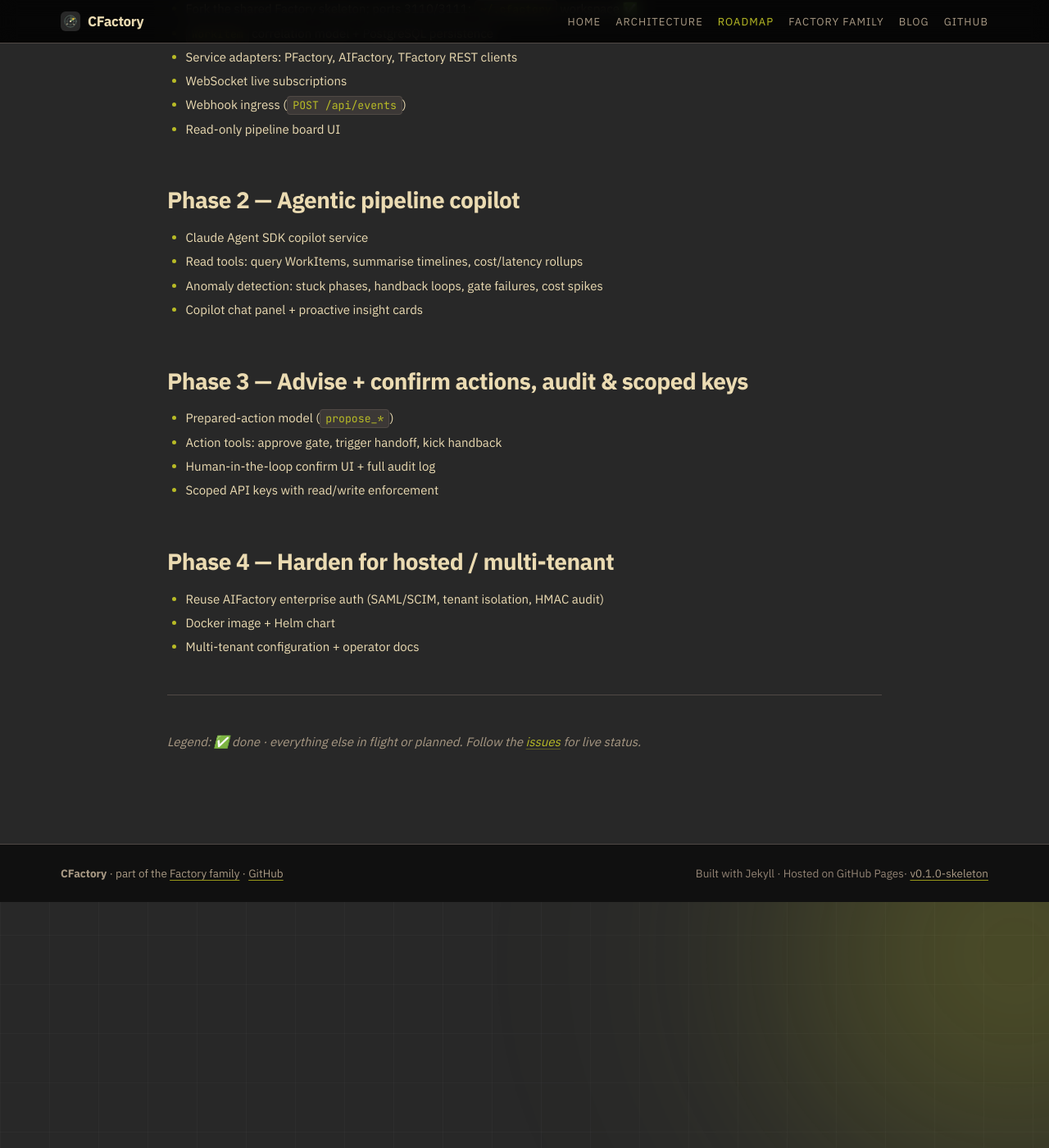
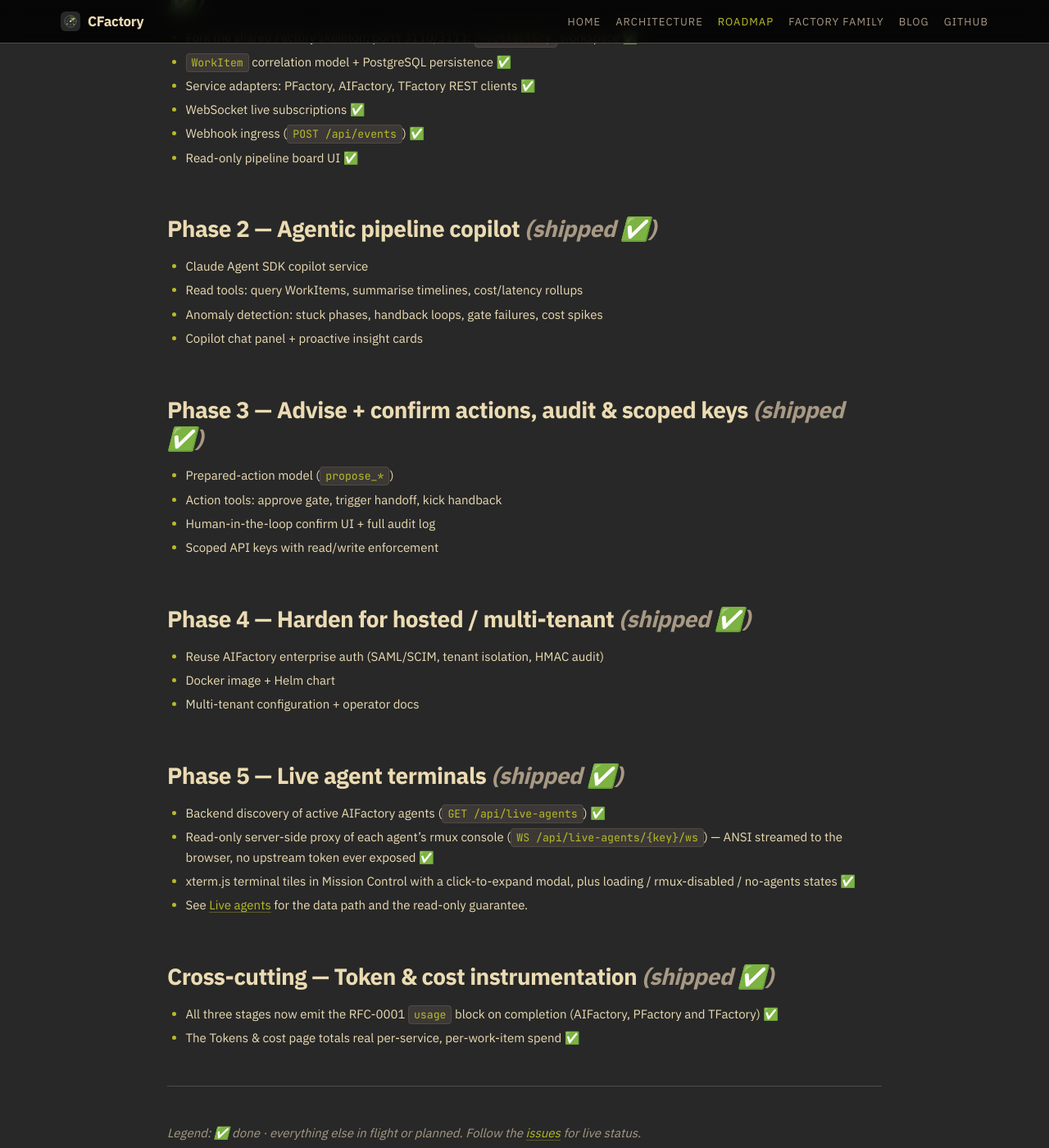
Before and after one commit to olafkfreund/CFactory, a Jekyll site: the page built from docs/roadmap.md, in a window 1280 px wide and 1400 px high, scrolled down 677 px. Shown: the whole window at 82% size. Built offline with Jekyll 4.4.1, drawn with Linux system fonts in a browser that asks for light colours.

Commit message:
docs: document Live Agents (P5) + full token instrumentation
Reflect the two shipped features across the public Jekyll site and TechDocs:

- index.md: add "Watch agents work, live" and "See the cost" to What CFactory does
- roadmap.md: mark Phases 1–4 shipped ✅, add Phase 5 (Live agent terminals)
  and a cross-cutting Token & cost instrumentation entry
- architecture.md: new "Live agent terminals" (rmux proxy, read-only/single-origin)
  and "Token & cost" sections
- techdocs/decisions.md: DEC-007 update — all three services now emit the
  RFC-0001 usage block; Tokens page shows real per-service spend
- blog: new post "Watch the agents, and see the cost"

Pages redeploys from docs/ on merge to main.

Co-Authored-By: Claude Opus 4.8 (1M context) <noreply@anthropic.com>

```diff
--- a/docs/roadmap.md
+++ b/docs/roadmap.md
@@ -22,35 +22,52 @@ deep.
 - Resolve the PFactory/TFactory port collision (canonical map: AIFactory 3101,
   PFactory 3102, TFactory 3103, CFactory 3110/3111)
 
-## Phase 1 — Skeleton, correlation store & read-only cockpit
+## Phase 1 — Skeleton, correlation store & read-only cockpit *(shipped ✅)*
 
 - Fork the shared Factory skeleton; ports 3110/3111; `~/.cfactory` workspace ✅
-- `WorkItem` correlation model + PostgreSQL persistence
-- Service adapters: PFactory, AIFactory, TFactory REST clients
-- WebSocket live subscriptions
-- Webhook ingress (`POST /api/events`)
-- Read-only pipeline board UI
+- `WorkItem` correlation model + PostgreSQL persistence ✅
+- Service adapters: PFactory, AIFactory, TFactory REST clients ✅
+- WebSocket live subscriptions ✅
+- Webhook ingress (`POST /api/events`) ✅
+- Read-only pipeline board UI ✅
 
-## Phase 2 — Agentic pipeline copilot
+## Phase 2 — Agentic pipeline copilot *(shipped ✅)*
 
 - Claude Agent SDK copilot service
 - Read tools: query WorkItems, summarise timelines, cost/latency rollups
 - Anomaly detection: stuck phases, handback loops, gate failures, cost spikes
 - Copilot chat panel + proactive insight cards
 
-## Phase 3 — Advise + confirm actions, audit & scoped keys
+## Phase 3 — Advise + confirm actions, audit & scoped keys *(shipped ✅)*
 
 - Prepared-action model (`propose_*`)
 - Action tools: approve gate, trigger handoff, kick handback
 - Human-in-the-loop confirm UI + full audit log
 - Scoped API keys with read/write enforcement
 
-## Phase 4 — Harden for hosted / multi-tenant
+## Phase 4 — Harden for hosted / multi-tenant *(shipped ✅)*
 
 - Reuse AIFactory enterprise auth (SAML/SCIM, tenant isolation, HMAC audit)
 - Docker image + Helm chart
 - Multi-tenant configuration + operator docs
 
+## Phase 5 — Live agent terminals *(shipped ✅)*
+
+- Backend discovery of active AIFactory agents (`GET /api/live-agents`) ✅
+- Read-only server-side proxy of each agent's rmux console
+  (`WS /api/live-agents/{key}/ws`) — ANSI streamed to the browser, no upstream
+  token ever exposed ✅
+- xterm.js terminal tiles in Mission Control with a click-to-expand modal, plus
+  loading / rmux-disabled / no-agents states ✅
+- See [Live agents](https://github.com/olafkfreund/CFactory/blob/main/techdocs/live-agents.md)
+  for the data path and the read-only guarantee.
+
+## Cross-cutting — Token & cost instrumentation *(shipped ✅)*
+
+- All three stages now emit the RFC-0001 `usage` block on completion
+  (AIFactory, PFactory and TFactory) ✅
+- The Tokens & cost page totals real per-service, per-work-item spend ✅
+
 ---
 
 *Legend: ✅ done · everything else in flight or planned. Follow the
```
Also changed, not shown: docs/_posts/2026-06-05-watch-the-agents-and-see-the-cost.md (added, +62 -0 lines), docs/architecture.md (+21 -0 lines), docs/index.md (+6 -0 lines), techdocs/decisions.md (+9 -3 lines).
